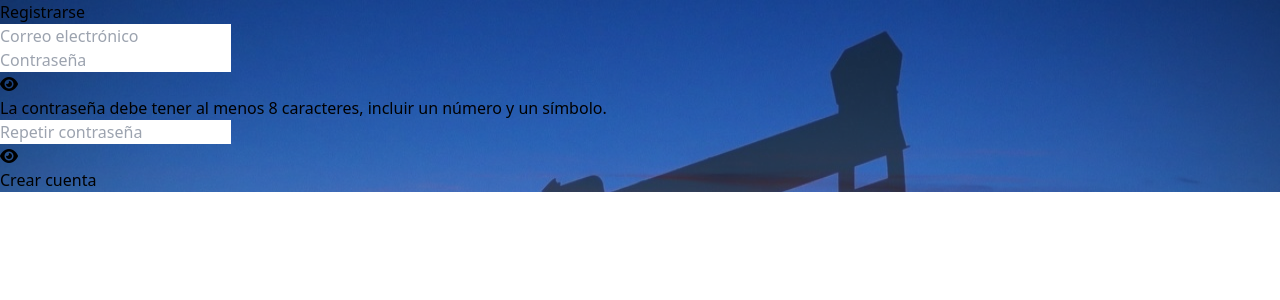
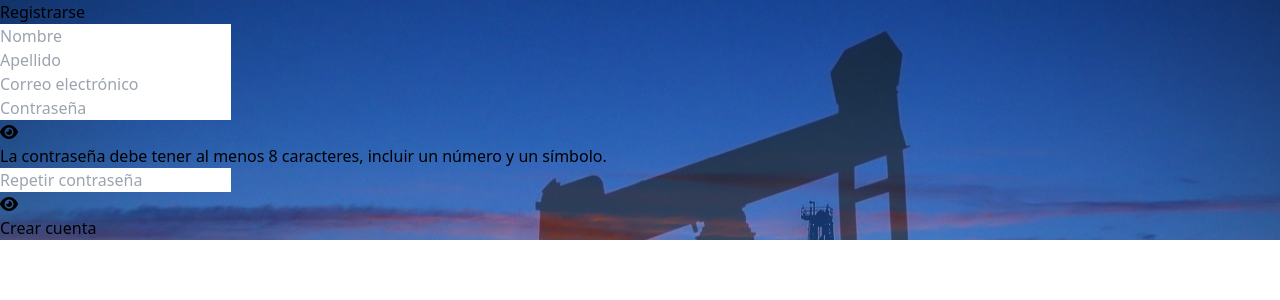
Before and after one commit to Milankovitch-Cycles/Frontend, a React (Create React App) app: page /register in a window 1280 px wide. Shown: the top 300 px of the page. Built offline with nearby package versions, Linux system fonts and the light colour scheme.

Commit message:
AGREGA last_name y first_name en register

```diff
--- a/src/Pages/Register.jsx
+++ b/src/Pages/Register.jsx
@@ -15,10 +15,11 @@ const Register = () => {
   const [email, setEmail] = useState("");
   const [password, setPassword] = useState("");
   const [confirmPassword, setConfirmPassword] = useState("");
+  const [firstName, setFirstName] = useState("");
+  const [lastName, setLastName] = useState("");
   const [showPassword, setShowPassword] = useState(false);
   const [showConfirmPassword, setShowConfirmPassword] = useState(false);
   const [errors, setErrors] = useState({});
-
 
   useEffect(() => {
     if (dataAuthentication?.email) {
@@ -31,6 +32,14 @@ const Register = () => {
     const validationErrors = {};
 
     // Validaciones
+    if (!firstName) {
+      validationErrors.firstName = "El nombre es obligatorio";
+    }
+
+    if (!lastName) {
+      validationErrors.lastName = "El apellido es obligatorio";
+    }
+
     if (!email) {
       validationErrors.email = "El correo electrónico es obligatorio";
     } else if (!/\S+@\S+\.\S+/.test(email)) {
@@ -57,7 +66,7 @@ const Register = () => {
     }
 
     try {
-      const datos = { email, password };
+      const datos = { email, password, first_name: firstName, last_name: lastName };
 
       Swal.fire({
         title: "Generando su código de verificación",
@@ -86,7 +95,6 @@ const Register = () => {
   };
 
   return (
-
     <BackgroundSlider>
       <div className="container mx-auto">
         <div className="flex justify-center">
@@ -95,6 +103,33 @@ const Register = () => {
               <form onSubmit={handleRegister} noValidate>
                 <h1 className="text-2xl font-bold mb-4">Registrarse</h1>
 
+                <div className="mb-4">
+                  <BaseInput
+                    type="text"
+                    placeholder="Nombre"
+                    value={firstName}
+                    onChange={(e) => setFirstName(e.target.value)}
+                    error={
+                      errors.firstName && (
+                        <p className="text-red-500 text-sm mt-1">{errors.firstName}</p>
+                      )
+                    }
+                  />
+                </div>
+
+                <div className="mb-4">
+                  <BaseInput
+                    type="text"
+                    placeholder="Apellido"
+                    value={lastName}
+                    onChange={(e) => setLastName(e.target.value)}
+                    error={
+                      errors.lastName && (
+                        <p className="text-red-500 text-sm mt-1">{errors.lastName}</p>
+                      )
+                    }
+                  />
+                </div>
 
                 <div className="mb-4">
                   <BaseInput
```
